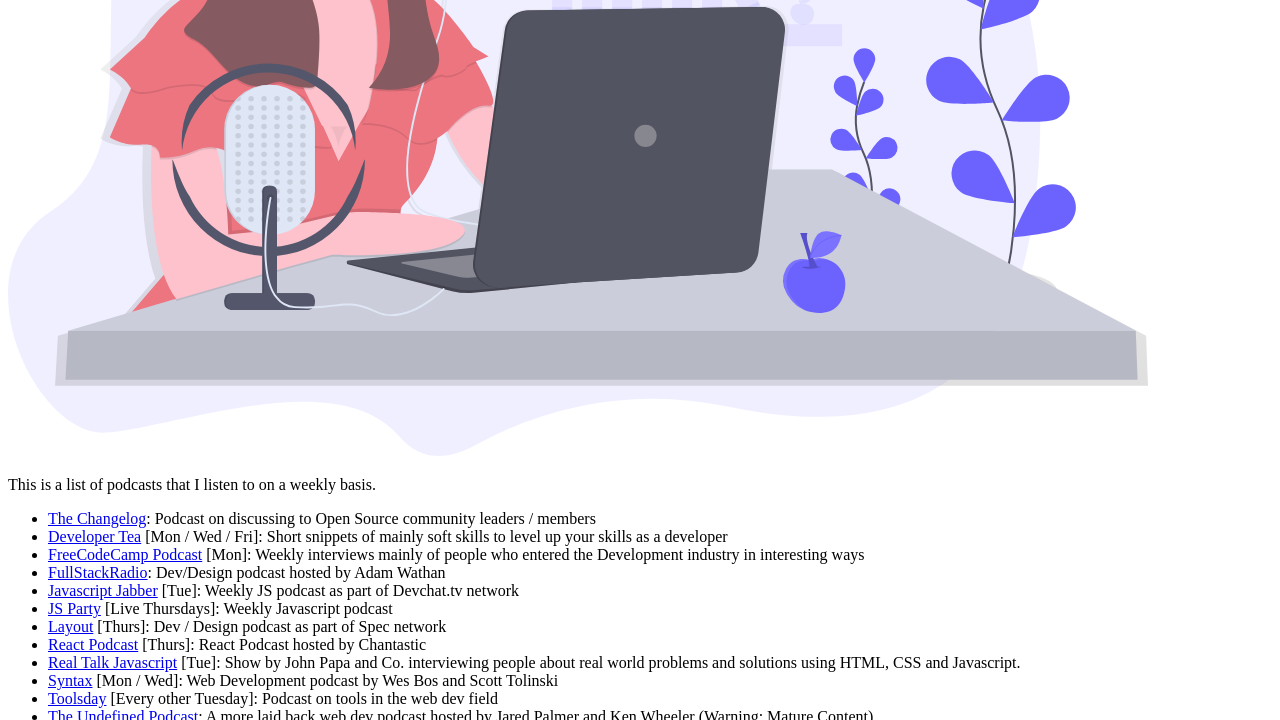
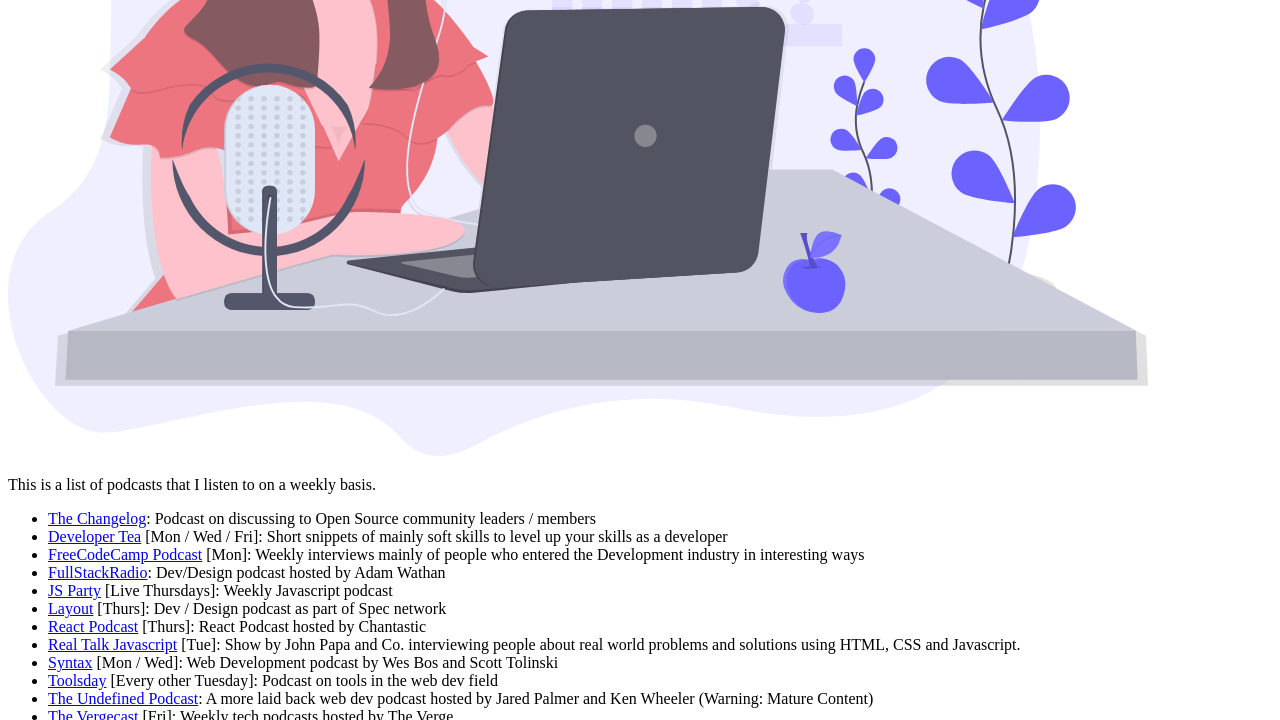
Before and after one commit to fu4303/lannonbr-dev, a Gatsby site: page /podcasts/ in a window 1280 px wide. Shown: the part 434-1154 px from the top of the page. Built offline with nearby package versions, Linux system fonts and the light colour scheme; Gatsby itself is replaced by a stand-in of ours.

Commit message:
removing JS Jabber from podcasts list

```diff
--- a/src/content/podcasts.md
+++ b/src/content/podcasts.md
@@ -11,7 +11,6 @@
 - [Developer Tea](https://spec.fm/podcasts/developer-tea) [Mon / Wed / Fri]: Short snippets of mainly soft skills to level up your skills as a developer
 - [FreeCodeCamp Podcast](https://freecodecamp.libsyn.com/) [Mon]: Weekly interviews mainly of people who entered the Development industry in interesting ways
 - [FullStackRadio](http://www.fullstackradio.com/): Dev/Design podcast hosted by Adam Wathan
-- [Javascript Jabber](https://devchat.tv/js-jabber/) [Tue]: Weekly JS podcast as part of Devchat.tv network
 - [JS Party](https://changelog.com/jsparty) [Live Thursdays]: Weekly Javascript podcast
 - [Layout](https://layout.fm/) [Thurs]: Dev / Design podcast as part of Spec network
 - [React Podcast](https://reactpodcast.simplecast.fm/) [Thurs]: React Podcast hosted by Chantastic
```
